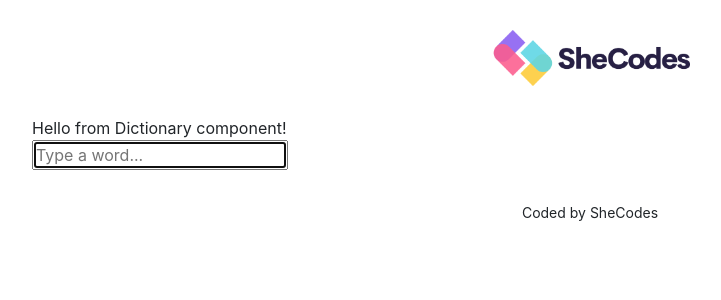
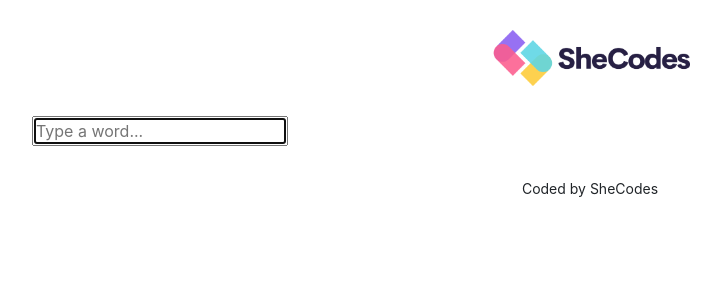
Before and after one commit to lenatnog/dictionary-search-project, a React (Create React App) app: page / in a window 1280 px wide. Shown: the top 300 px of the page, without its empty margins (50-771 px from the left). Built offline with nearby package versions, Linux system fonts and the light colour scheme.

Commit message:
quick fixes on Dictionary component

```diff
--- a/src/Dictionary.js
+++ b/src/Dictionary.js
@@ -27,10 +27,12 @@ axios.get(apiUrl).then(handleResponse);
     setKeyword(event.target.value);
   }
 
- return <div className="Dictionary">Hello from Dictionary component!
+ return (
+<div className="Dictionary">
    <form onSubmit={search}>
         <input type="search" onChange={handleKeywordChange} autoFocus={true} placeholder="Type a word..." />
       </form>
       <Results results={results} />
- </div>;
+ </div>
+ );
 }
```
